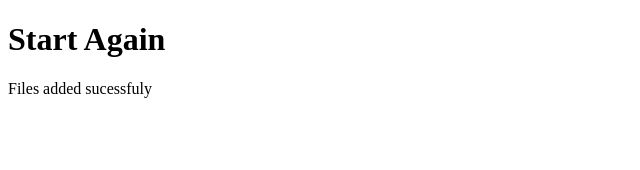
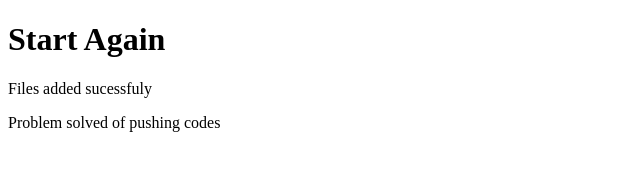
Before and after one commit to Jahid462/start-again, a plain HTML site: page index.html in a window 1280 px wide. Shown: the whole page, without its empty margins (0-640 px from the left). Drawn offline with Linux system fonts and the light colour scheme.

Commit message:
Problem solved of pushing codes

```diff
--- a/index.html
+++ b/index.html
@@ -8,5 +8,6 @@
 <body>
     <h1>Start Again</h1>
     <p>Files added sucessfuly</p>
+    <p>Problem solved of pushing codes</p>
 </body>
 </html>
```
